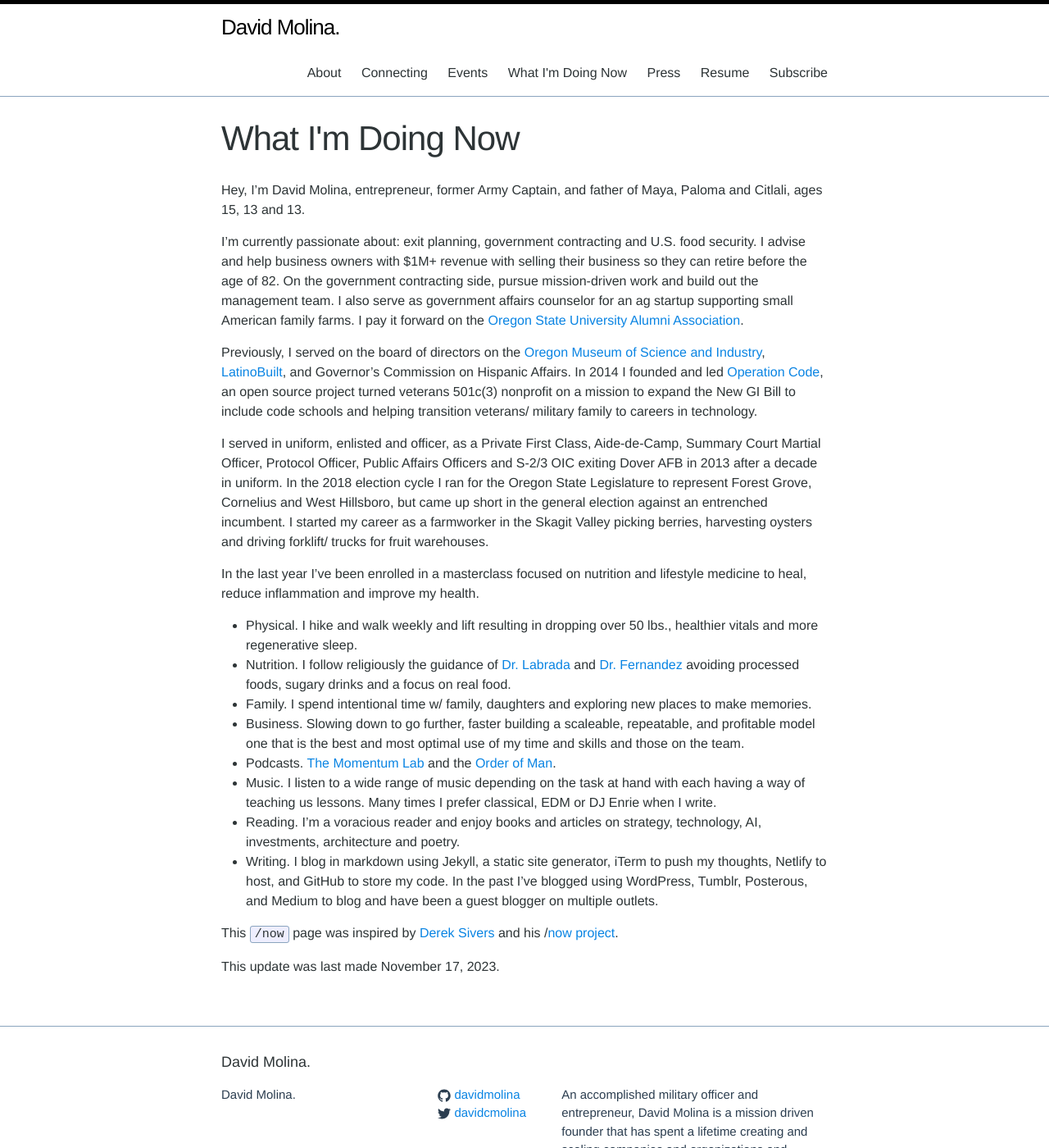
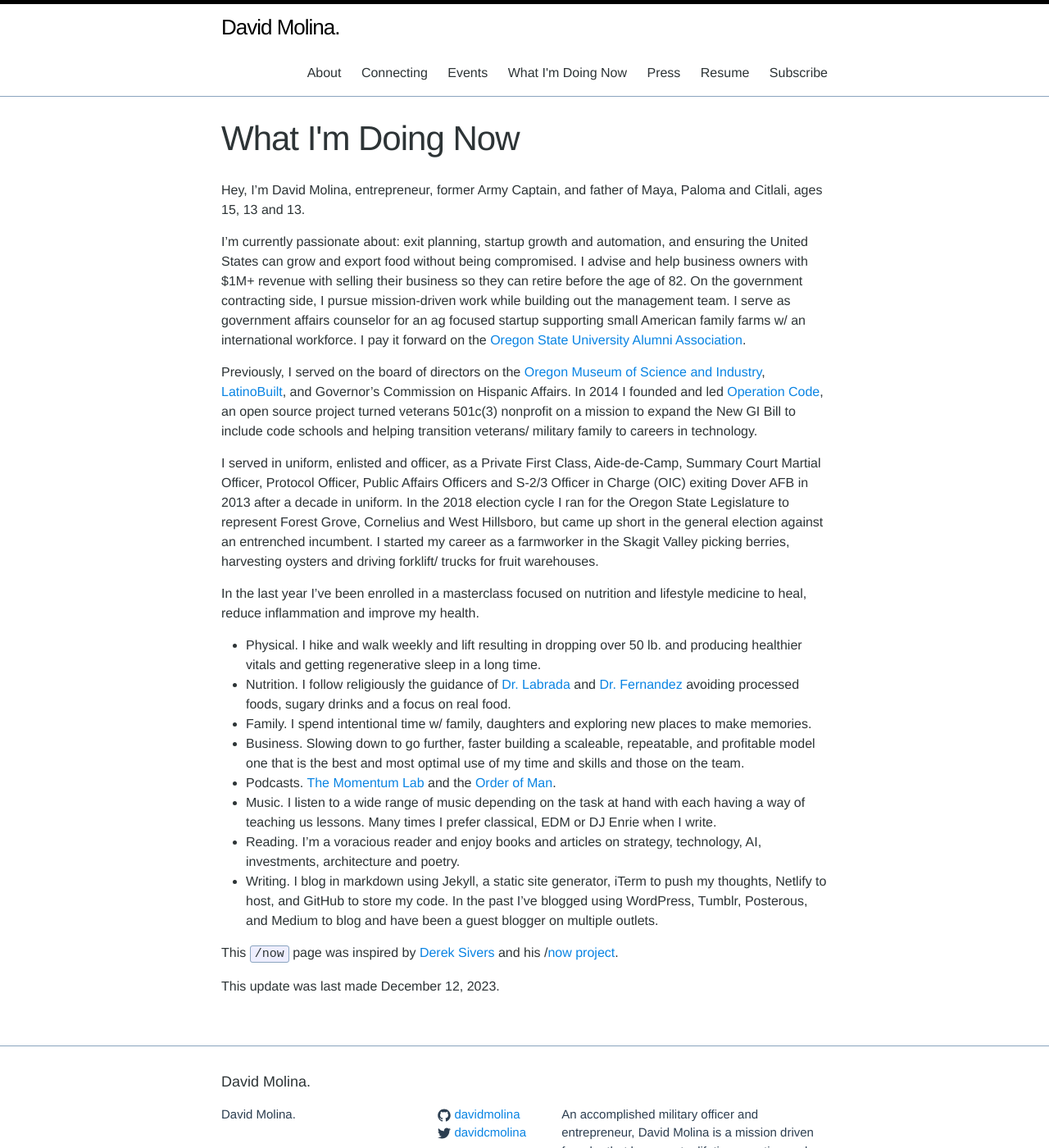
Before and after one commit to davidmolina/davidmolina.github.io, a Jekyll site: the page built from now.md, in a window 1280 px wide and 1400 px high. Shown: the whole window at 82% size. Built offline with Jekyll 4.4.1, drawn with Linux system fonts in a browser that asks for light colours.

Commit message:
Update /now

```diff
--- a/now.md
+++ b/now.md
@@ -7,14 +7,14 @@ permalink: /now/
 
 Hey, I'm David Molina, entrepreneur, former Army Captain, and father of Maya, Paloma and Citlali, ages 15, 13 and 13.
 
-I'm currently passionate about: exit planning, government contracting and U.S. food security. I advise and help business owners with $1M+ revenue with selling their business so they can retire before the age of 82. On the government contracting side, pursue mission-driven work and build out the management team. I also serve as government affairs counselor for an ag startup supporting small American family farms. I pay it forward on the [Oregon State University Alumni Association](https://fororegonstate.org/).
+I'm currently passionate about: exit planning, startup growth and automation, and ensuring the United States can grow and export food without being compromised. I advise and help business owners with $1M+ revenue with selling their business so they can retire before the age of 82. On the government contracting side, I pursue mission-driven work while building out the management team. I serve as government affairs counselor for an ag focused startup supporting small American family farms w/ an international workforce. I pay it forward on the [Oregon State University Alumni Association](https://fororegonstate.org/).
 
 Previously, I served on the board of directors on the [Oregon Museum of Science and Industry](https://omsi.edu/), [LatinoBuilt](https://latinobuilt.org/), and Governor's Commission on Hispanic Affairs. In 2014 I founded and led [Operation Code](https://www.operationcode.org), an open source project turned veterans 501c(3) nonprofit on a mission to expand the New GI Bill to include code schools and helping transition veterans/ military family to careers in technology.
 
-I served in uniform, enlisted and officer, as a Private First Class, Aide-de-Camp, Summary Court Martial Officer, Protocol Officer, Public Affairs Officers and S-2/3 OIC exiting Dover AFB in 2013 after a decade in uniform. In the 2018 election cycle I ran for the Oregon State Legislature to represent Forest Grove, Cornelius and West Hillsboro, but came up short in the general election against an entrenched incumbent. I started my career as a farmworker in the Skagit Valley picking berries, harvesting oysters and driving forklift/ trucks for fruit warehouses.
+I served in uniform, enlisted and officer, as a Private First Class, Aide-de-Camp, Summary Court Martial Officer, Protocol Officer, Public Affairs Officers and S-2/3 Officer in Charge (OIC) exiting Dover AFB in 2013 after a decade in uniform. In the 2018 election cycle I ran for the Oregon State Legislature to represent Forest Grove, Cornelius and West Hillsboro, but came up short in the general election against an entrenched incumbent. I started my career as a farmworker in the Skagit Valley picking berries, harvesting oysters and driving forklift/ trucks for fruit warehouses.
 
 In the last year I've been enrolled in a masterclass focused on nutrition and lifestyle medicine to heal, reduce inflammation and improve my health.
-- Physical. I hike and walk weekly and lift resulting in dropping over 50 lbs., healthier vitals and more regenerative sleep.
+- Physical. I hike and walk weekly and lift resulting in dropping over 50 lb. and producing healthier vitals and getting regenerative sleep in a long time.
 - Nutrition. I follow religiously the guidance of [Dr. Labrada](https://www.facebook.com/DiabetesDrLabradanutr/) and [Dr. Fernandez](https://www.facebook.com/Dr.EduardoFernandez) avoiding processed foods, sugary drinks and a focus on real food.
 - Family. I spend intentional time w/ family, daughters and exploring new places to make memories.
 - Business. Slowing down to go further, faster building a scaleable, repeatable, and profitable model one that is the best and most optimal use of my time and skills and those on the team.
@@ -25,4 +25,4 @@ In the last year I've been enrolled in a masterclass focused on nutrition and li
 
 This `/now` page was inspired by [Derek Sivers](https://sivers.org/) and his /[now project](https://sivers.org/nowff).
 
-This update was last made November 17, 2023.
+This update was last made December 12, 2023.
```
